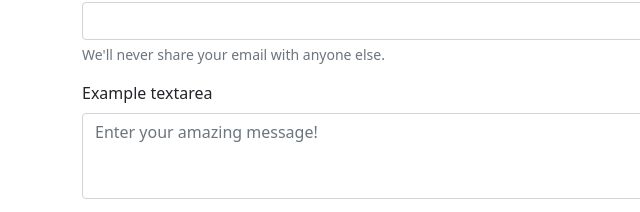
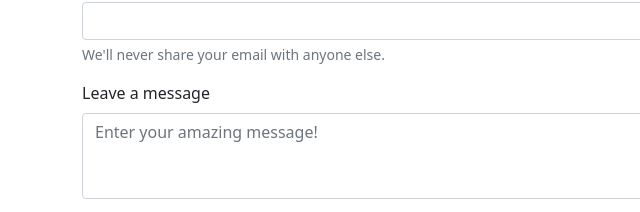
Before and after one commit to sonam-bit/ShapeAI, a plain HTML site: page index.html in a window 1280 px wide. Shown: the part 1391-1603 px from the top of the page, 0-640 px from the left. Drawn offline with nearby package versions, Linux system fonts and the light colour scheme.

Commit message:
Update index.html

```diff
--- a/index.html
+++ b/index.html
@@ -110,7 +110,7 @@
           <div id="emailHelp" class="form-text">We'll never share your email with anyone else.</div>
         </div>
         <div class="mb-3">
-          <label for="exampleFormControlTextarea1" class="form-label">Example textarea</label>
+          <label for="exampleFormControlTextarea1" class="form-label">Leave a message</label>
           <textarea class="form-control" id="exampleFormControlTextarea1" required placeholder="Enter your amazing message!" rows="3"></textarea>
         </div>
         <button type="submit" class="btn btn-warning ">Submit</button>
```
